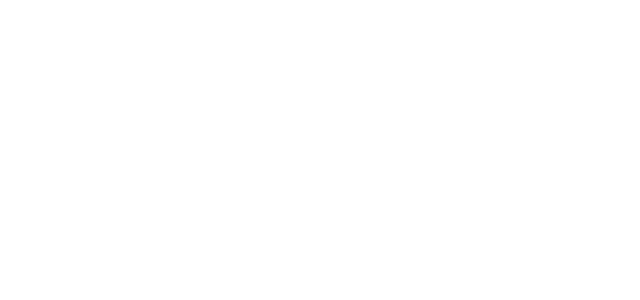
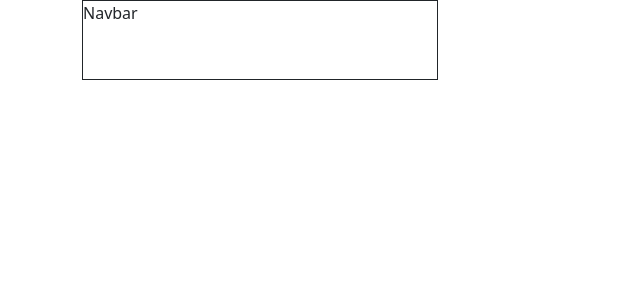
Before and after one commit to MarkRyuo/SalesInventoryManagementSystem, a React (Vite) app: page / in a window 1280 px wide. Shown: the top 300 px of the page, without its empty margins (0-640 px from the left). Built offline with nearby package versions, Linux system fonts and the light colour scheme.

Commit message:
Subject: Body

```diff
--- a/src/components/Dashboard.tsx
+++ b/src/components/Dashboard.tsx
@@ -1,3 +1,4 @@
+import { Navbar2 } from "./NavBars/Navbar2";
 
 
 
@@ -10,9 +11,15 @@
       <>
         <div className="container-lg">
             <div className="row">
-                <div className="col"></div>
-                <div className="col"></div>
-                <div className="col"></div>
+                <div className="col">
+                    <Navbar2/>
+                </div>
+                <div className="col">
+
+                </div>
+                <div className="col">
+
+                </div>
             </div>
         </div>
       </>
--- a/src/components/DashboardCards/MainDash.tsx
+++ b/src/components/DashboardCards/MainDash.tsx
@@ -1,8 +1,6 @@
-import { Navbar2 } from "../NavBars/Navbar2";
-import { SideBar } from "./Sidebar";
 
 
-
+//* Element main
 export const MainDash = () => {
 
     return (
```
